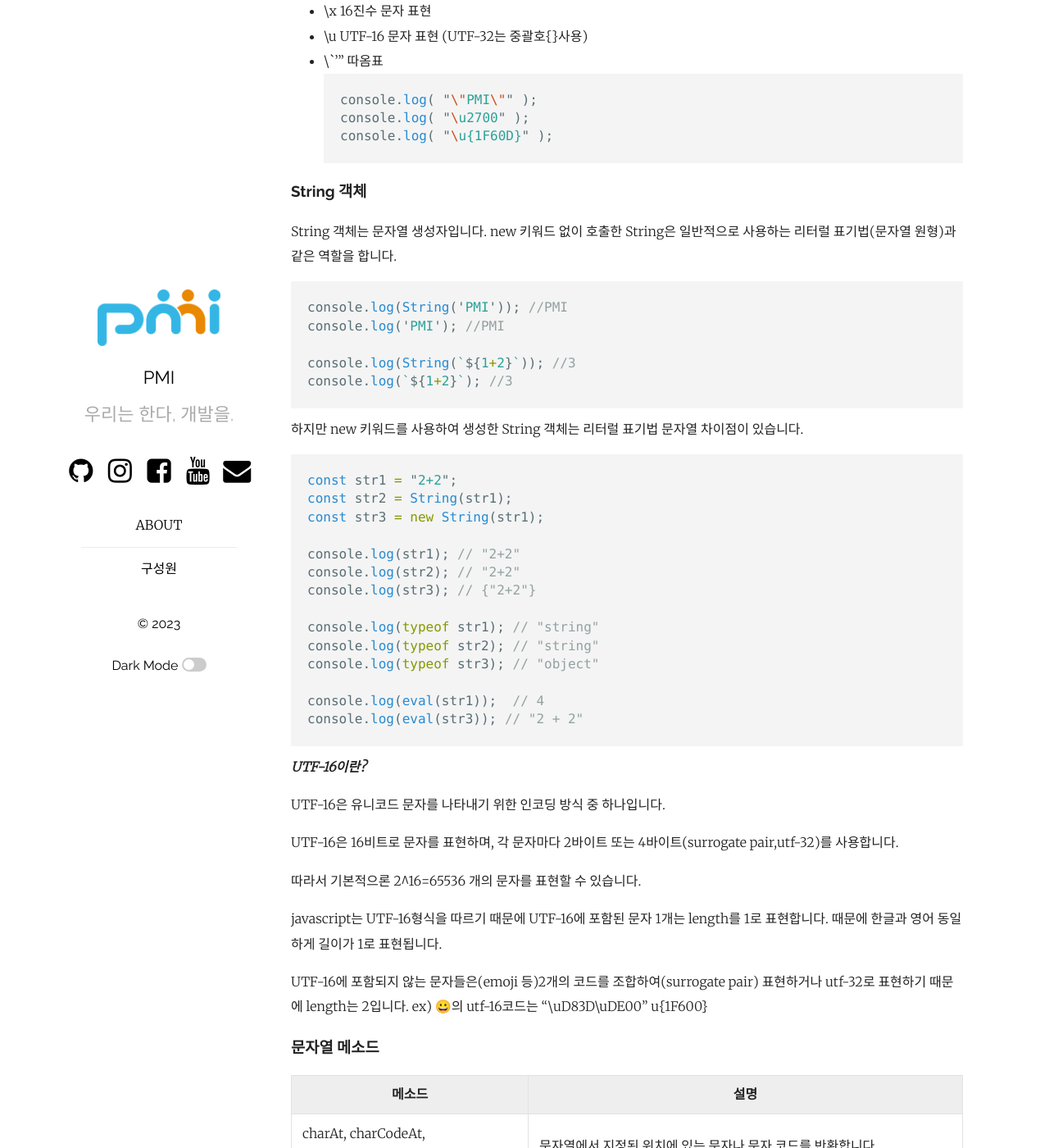
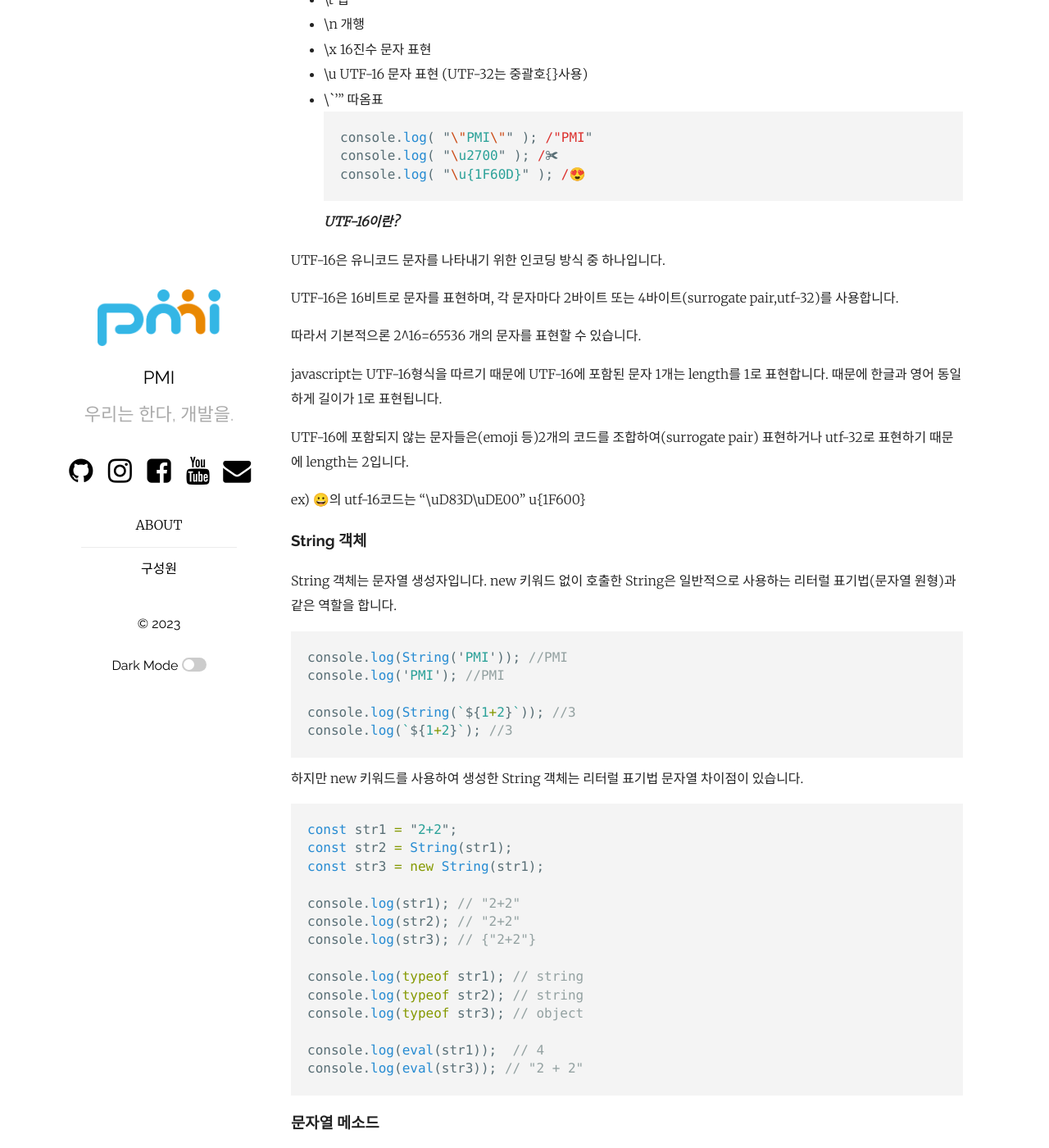
Before and after one commit to pmirnc-dev/pmirnc-dev.github.io, a Jekyll site: the page built from _posts/2023-04-06-text-format.md, in a window 1280 px wide and 1400 px high, scrolled down 1360 px. Shown: the whole window at 82% size. Built offline with Jekyll 4.4.1, drawn with Linux system fonts in a browser that asks for light colours; comment, search, counter and statistics services are not loaded; some of the changed lines change nothing that is shown; some of the changed text lies outside the part shown.

Commit message:
fix(post): text-format 내용 수정

````diff
--- a/_posts/2023-04-06-text-format.md
+++ b/_posts/2023-04-06-text-format.md
@@ -9,6 +9,7 @@ categories: String text-format
 
 ## 텍스트서식
 문자열을 일정한 형식에 맞게 정리하거나 표현하는 것
+
 텍스트 문자열을 변경하는 데 사용되는 방법
 
 ### javascript 문자열의 특징
@@ -56,10 +57,24 @@ console.log(`PMI
 - \u UTF-16 문자 표현 (UTF-32는 중괄호{}사용)
 - \\`'" 따옴표
 ```javascript
-console.log( "\"PMI\"" );
-console.log( "\u2700" );
-console.log( "\u{1F60D}" );
+console.log( "\"PMI\"" ); /"PMI"
+console.log( "\u2700" ); /✀
+console.log( "\u{1F60D}" ); /😍
 ```
+***UTF-16이란?***
+
+UTF-16은 유니코드 문자를 나타내기 위한 인코딩 방식 중 하나입니다.
+
+UTF-16은 16비트로 문자를 표현하며, 각 문자마다 2바이트 또는 4바이트(surrogate pair,utf-32)를 사용합니다.
+
+따라서 기본적으론 2^16=65536 개의 문자를 표현할 수 있습니다.
+
+javascript는 UTF-16형식을 따르기 때문에 UTF-16에 포함된 문자 1개는 length를 1로 표현합니다. 때문에 한글과 영어 동일하게 길이가 1로 표현됩니다.
+
+UTF-16에 포함되지 않는 문자들은(emoji 등)2개의 코드를 조합하여(surrogate pair) 표현하거나 utf-32로 표현하기 때문에 length는 2입니다.
+
+ex) 😀의 utf-16코드는 "\uD83D\uDE00" u{1F600}
+
 
 ### String 객체
 String 객체는 문자열 생성자입니다. new 키워드 없이 호출한 String은 일반적으로 사용하는 리터럴 표기법(문자열 원형)과 같은 역할을 합니다.
@@ -80,29 +95,13 @@ console.log(str1); // "2+2"
 console.log(str2); // "2+2"
 console.log(str3); // {"2+2"}
 
-console.log(typeof str1); // "string"
-console.log(typeof str2); // "string"
-console.log(typeof str3); // "object"
+console.log(typeof str1); // string
+console.log(typeof str2); // string
+console.log(typeof str3); // object
 
 console.log(eval(str1));  // 4
 console.log(eval(str3)); // "2 + 2"
 ```
-
-
-
-
-***UTF-16이란?***
-
-UTF-16은 유니코드 문자를 나타내기 위한 인코딩 방식 중 하나입니다.
-
-UTF-16은 16비트로 문자를 표현하며, 각 문자마다 2바이트 또는 4바이트(surrogate pair,utf-32)를 사용합니다.
-
-따라서 기본적으론 2^16=65536 개의 문자를 표현할 수 있습니다.
-
-javascript는 UTF-16형식을 따르기 때문에 UTF-16에 포함된 문자 1개는 length를 1로 표현합니다. 때문에 한글과 영어 동일하게 길이가 1로 표현됩니다.
-
-UTF-16에 포함되지 않는 문자들은(emoji 등)2개의 코드를 조합하여(surrogate pair) 표현하거나 utf-32로 표현하기 때문에 length는 2입니다. ex) 😀의 utf-16코드는 "\uD83D\uDE00" u{1F600}
-
 
 ### 문자열 메소드
 
@@ -125,7 +124,7 @@ UTF-16에 포함되지 않는 문자들은(emoji 등)2개의 코드를 조합하
 <br />
 
 
-### Intl
+## Intl
 Intl 객체는 여러 가지 언어로 서비스를 할 수 있도록 각 언어에 맞는 문자비교, 숫자, 시간, 날짜비교를 제공하는, ECMAScript 국제화 API를 위한 객체입니다.
 
 예를 들어, 12/11/21라고 표시된 날짜 데이터를 한국 사용자들은 2012년 11월 21일로 생각을 하겠지만, 미국 사용자들에게는 12월 11일 2021년으로 받아들여질 수 있으며,
@@ -138,9 +137,9 @@ Intl 객체는 여러 가지 언어로 서비스를 할 수 있도록 각 언어
 ```javascript
 //default는 window 설정언어
 //style옵션엔 full, long, medium, short 사용
-console.log(new Intl.DateTimeFormat(['ja','ko'],{ dateStyle:'full',timeStyle: 'full'}).format(new Date()));
-console.log(new Intl.DateTimeFormat('en-GB').format(new Date()));
-console.log(new Intl.DateTimeFormat('en-US').format(new Date()));
+console.log(new Intl.DateTimeFormat(['ja','ko'],{ dateStyle:'full',timeStyle: 'full'}).format(new Date())); //2023年4月6日木曜日 9時54分48秒 韓国標準時
+console.log(new Intl.DateTimeFormat('en-GB').format(new Date())); //06/04/2023
+console.log(new Intl.DateTimeFormat('en-US').format(new Date())); //4/6/2023
 ```
 ### Intl.NumberFormat
 언어에 맞는 통화, 백분율, 무게, 길이, 속도, 온도와 같이 단위가 있는 숫자 데이터 서식을 적용할 수 있습니다.
@@ -148,21 +147,21 @@ console.log(new Intl.DateTimeFormat('en-US').format(new Date()));
 
 ```javascript
 //통화
-console.log(new Intl.NumberFormat('ko', { style: 'currency', currency: 'KRW' }).format(50000));
-console.log(new Intl.NumberFormat('ko', { style: 'currency', currency: 'USD' }).format(40.56));
+console.log(new Intl.NumberFormat('ko', { style: 'currency', currency: 'KRW' }).format(50000)); //₩50,000
+console.log(new Intl.NumberFormat('ko', { style: 'currency', currency: 'USD' }).format(40.56)); //US$40.56
 
 //백분율
-console.log(new Intl.NumberFormat('ko', { style: 'percent' }).format(0.7));
-console.log(new Intl.NumberFormat('ko', { style: 'percent' }).format(1 / 4));
+console.log(new Intl.NumberFormat('ko', { style: 'percent' }).format(0.7)); //70%
+console.log(new Intl.NumberFormat('ko', { style: 'percent' }).format(1 / 4)); //25%
 
 //숫자 표기
-console.log(new Intl.NumberFormat('ko').format(15000));
-console.log(new Intl.NumberFormat('de').format(15000));
-console.log(new Intl.NumberFormat('ar-EG').format(15000));
+console.log(new Intl.NumberFormat('ko').format(15000)); //15,000
+console.log(new Intl.NumberFormat('de').format(15000)); //15.000
+console.log(new Intl.NumberFormat('ar-EG').format(15000)); //١٥٬٠٠٠
 
 //킬로그램
-console.log(new Intl.NumberFormat('ko', { style: 'unit', unit: 'kilogram' }).format(50));
-console.log(new Intl.NumberFormat('ar', { style: 'unit', unit: 'kilogram' }).format(50));
+console.log(new Intl.NumberFormat('ko', { style: 'unit', unit: 'kilogram' }).format(50)); //50kg
+console.log(new Intl.NumberFormat('ar', { style: 'unit', unit: 'kilogram' }).format(50)); //50كغم
 ```
 
 
````
